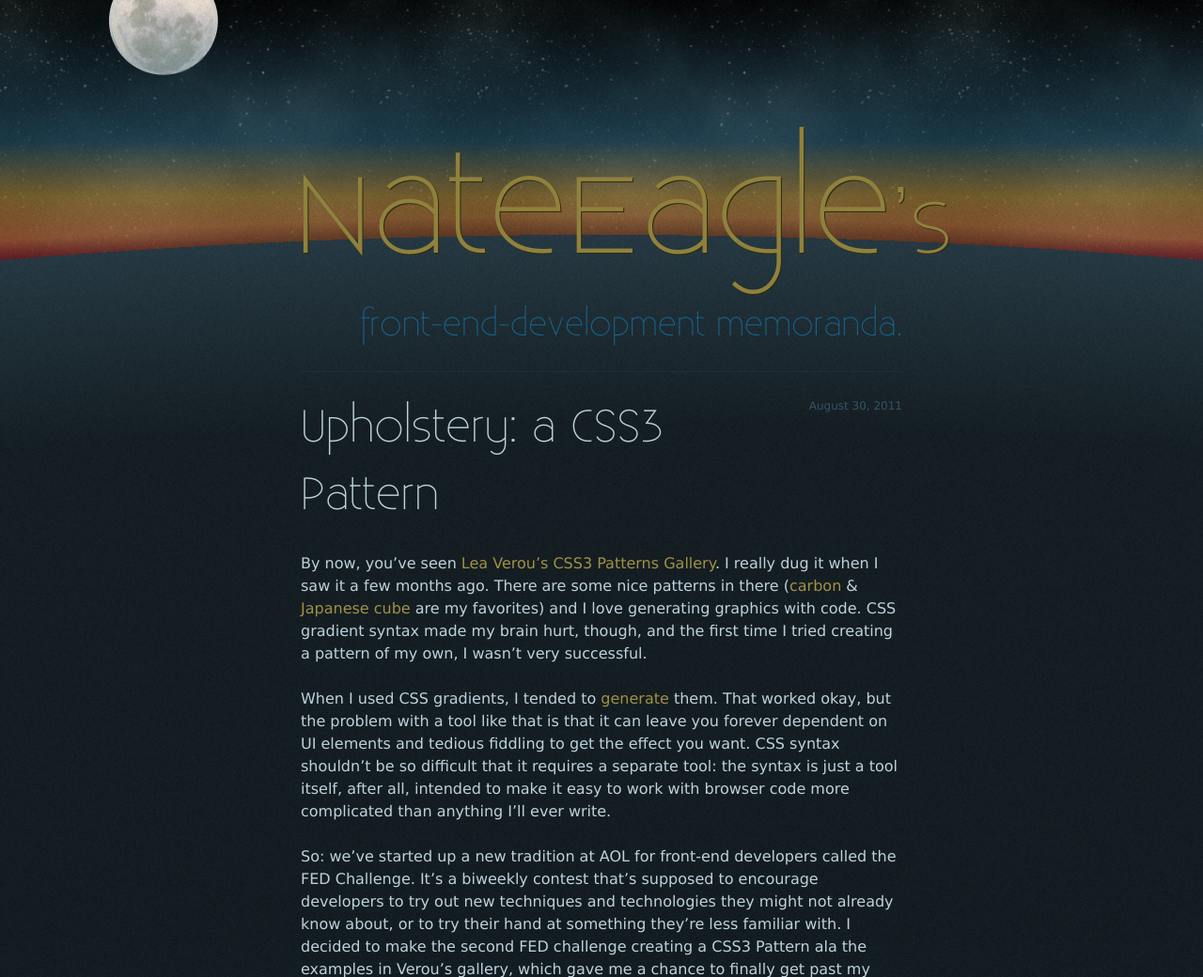
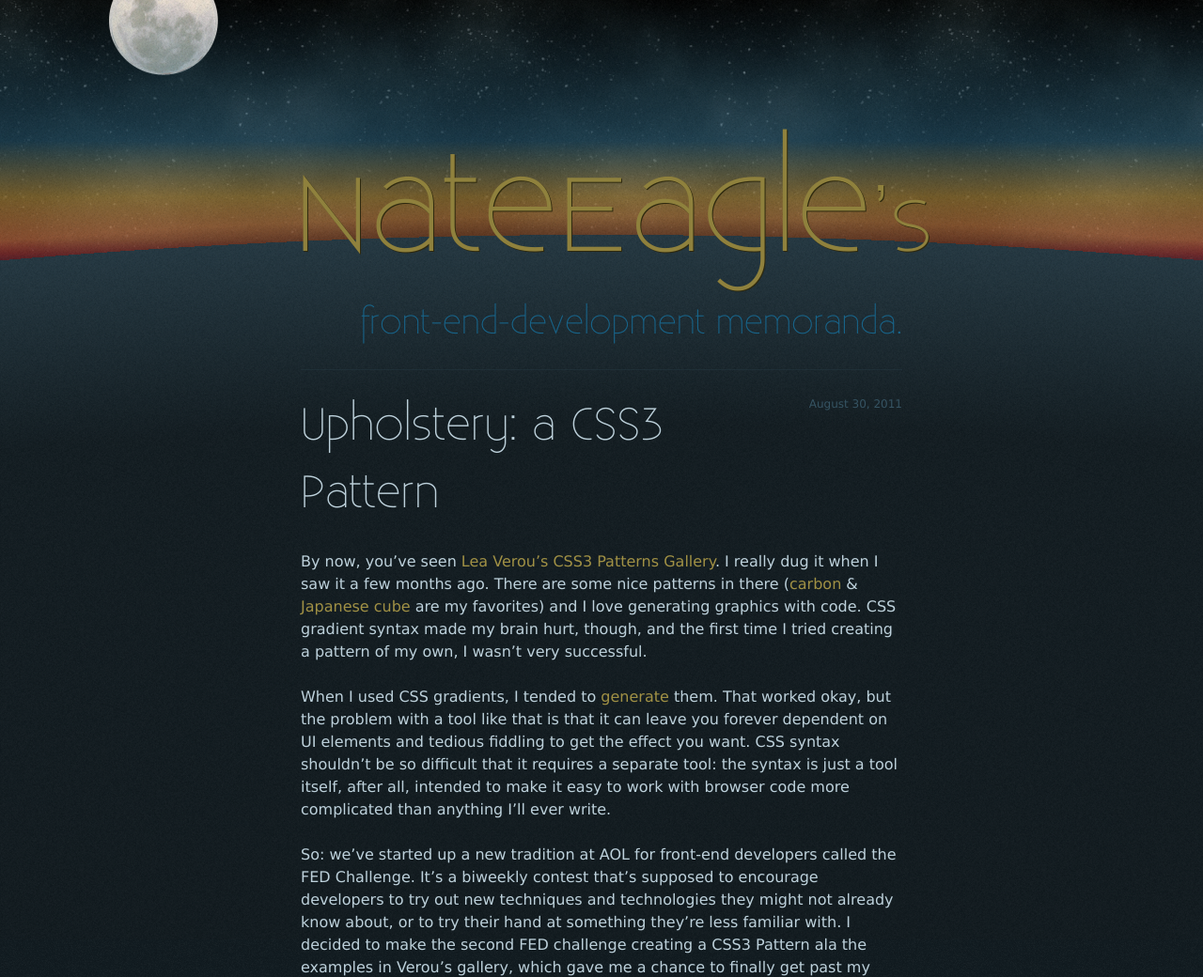
Before and after one commit to neagle/neagle.github.com, a PHP site: page /_site/2011/08/30/upholstery-a-css3-pattern/index.html in a window 1280 px wide. Shown: the top 1040 px of the page at 94% size. Run offline with PHP 8.4, Linux system fonts and the light colour scheme; some libraries are stand-ins or nearby versions.

Commit message:
bumped down size of title letters slightly to fit better in smallest size

```diff
--- a/css/screen.css
+++ b/css/screen.css
@@ -725,7 +725,7 @@
 /* line 4, ../sass/letters.scss */
 header h1 {
   color: #8f813d;
-  font-size: 150px;
+  font-size: 145px;
   line-height: 168px;
   line-height: 168px;
   float: left;
--- a/sass/letters.scss
+++ b/sass/letters.scss
@@ -3,7 +3,7 @@
 
 header h1 {
     color: $titleColor;
-    @include adjust-font-size-to( 150px );
+    @include adjust-font-size-to( 145px );
     @include adjust-leading-to( 7 );
     float: left;
     font-family: 'ExistenceUnicaseLight';
```
